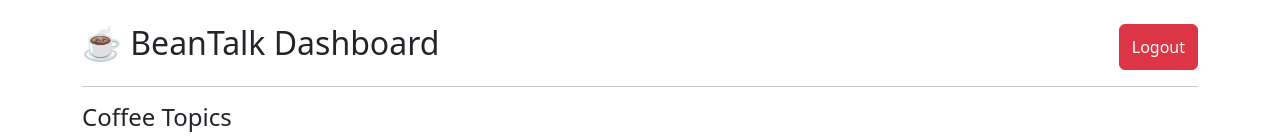
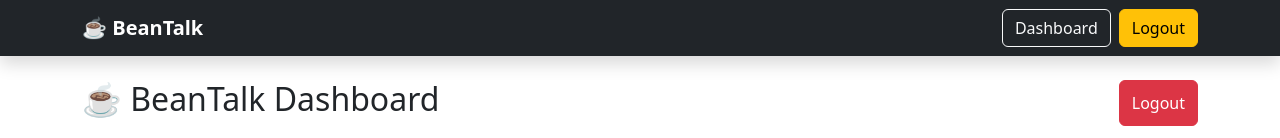
Before and after one commit to Meg7373/Project_4_Nodejs_Express, a React (Create React App) app in the folder client/: page /dashboard in a window 1280 px wide. Shown: the top 138 px of the page. Built offline with nearby package versions, Linux system fonts and the light colour scheme; no server answers.

Commit message:
update pages & navbar

```diff
--- a/client/src/Components/Navbar.jsx
+++ b/client/src/Components/Navbar.jsx
@@ -11,16 +11,27 @@ function logout(){
 
 return(
 
-<nav className="navbar navbar-dark bg-dark px-3">
+<nav className="navbar navbar-expand-lg navbar-dark bg-dark shadow">
 
-<Link className="navbar-brand" to="/dashboard">
+<div className="container">
+
+<Link className="navbar-brand fw-bold" to="/dashboard">
 ☕ BeanTalk
 </Link>
 
-<button className="btn btn-outline-light btn-sm"
-onClick={logout}>
+<div>
+
+<Link className="btn btn-outline-light me-2" to="/dashboard">
+Dashboard
+</Link>
+
+<button className="btn btn-warning" onClick={logout}>
 Logout
 </button>
+
+</div>
+
+</div>
 
 </nav>
 
--- a/client/src/Pages/Dashboard.jsx
+++ b/client/src/Pages/Dashboard.jsx
@@ -1,7 +1,7 @@
 import {useEffect,useState} from "react";
 import api from "../api";
 import {Link,useNavigate} from "react-router-dom";
-import Navbar from "../Components/Navbar.jsx";
+import Navbar from "../Components/Navbar.jsx";   // ⚠️ lowercase components
 
 export default function Dashboard(){
 
@@ -17,9 +17,10 @@ function logout(){
  nav("/");
 }
 
-<Navbar />
+return(
 
-return(
+<>
+<Navbar/>
 
 <div className="container mt-4">
 
@@ -50,13 +51,14 @@ return(
 </div>
 
 )}
+
 </div>
-
 
 <button className="btn btn-success mb-3">
 + Ask Coffee Question
 </button>
 
 </div>
+</>
 );
 }
--- a/client/src/Pages/Login.jsx
+++ b/client/src/Pages/Login.jsx
@@ -22,8 +22,12 @@ async function login(e){
 }
 
 return(
-<div className="container mt-5" style={{maxWidth:400}}>
-<h2>☕ BeanTalk Login</h2>
+
+<div className="d-flex justify-content-center align-items-center vh-100">
+
+<div className="card p-4 shadow" style={{width:350}}>
+
+<h3 className="mb-3 text-center">☕ BeanTalk</h3>
 
 <form onSubmit={login}>
 <input className="form-control mb-2" placeholder="Email"
@@ -36,8 +40,6 @@ onChange={e=>setPassword(e.target.value)}/>
 <button className="btn btn-dark w-100">Login</button>
 </form>
 
-<Link to="/register">Create account</Link>
-
 </div>
-);
-}
+</div>
+)};
```
Lines whose indentation alone changed are shown as unchanged.
